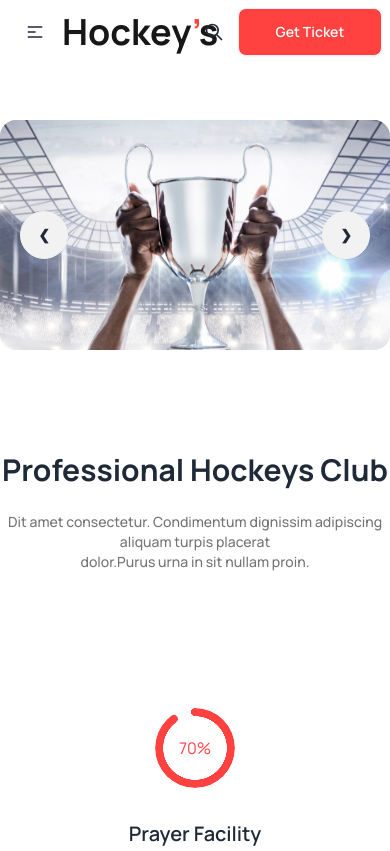
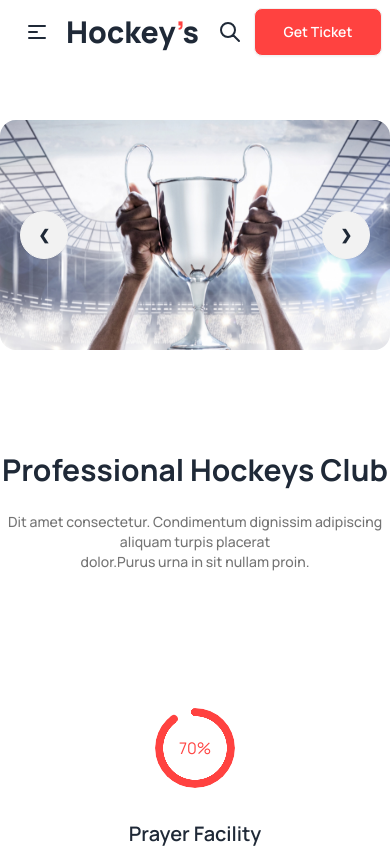
Before and after one commit to jawadkij1/Hockey, a plain HTML site: page index.html in a window 390 px wide. Shown: the top 851 px of the page. Drawn offline with nearby package versions, Linux system fonts and the light colour scheme.

Commit message:
fixed navbar issue

```diff
--- a/index.html
+++ b/index.html
@@ -49,7 +49,7 @@
                   <div tabindex="0" role="button" class="btn btn-ghost lg:hidden">
                     <svg
                       xmlns="http://www.w3.org/2000/svg"
-                      class="h-5 w-5 "
+                      class="h-6 w-6 "
                       fill="none"
                       viewBox="0 0 24 24"
                       stroke="currentColor"
@@ -64,7 +64,7 @@
                   </div>
                   <ul
                     tabindex="0"
-                    class="menu menu-sm dropdown-content mt-3 z-[1] p-2 shadow bg-base-100 rounded-box w-52"
+                    class="menu menu-sm dropdown-content mt-3 z-[1] p-1 shadow bg-base-100 rounded-box w-52"
                   >
                     <li><a class="text-hockey-primary">Home</a></li>
                     <li><a>About</a></li>
@@ -73,7 +73,7 @@
                     <li><a>Contact</a></li>
                   </ul>
                 </div>
-                <a class="text-neutral-900 text-4xl font-bold">
+                <a class= "text-3xl font-extrabold">
                   Hockey<span class="text-hockey-primary">’</span>s</a
                 >
               </div>
@@ -86,11 +86,11 @@
                   <li><a>Contact</a></li>
                 </ul>
               </div>
-              <div class="navbar-end">
+              <div class="navbar-end ">
                 <button class="btn btn-ghost btn-circle lg:mr-6">
                   <svg
                     xmlns="http://www.w3.org/2000/svg"
-                    class="h-5 w-5"
+                    class="h-6 w-6"
                     fill="none"
                     viewBox="0 0 24 24"
                     stroke="currentColor"
@@ -104,7 +104,7 @@
                   </svg>
                 </button>
 
-                <a class="btn bg-hockey-primary pt-4 pb-4 h-12 w-36 text-white border rounded-lg text-center"
+                <a class="btn bg-hockey-primary pt-4 pb-4 h-12 w-32 text-white border rounded-lg text-center"
                   >Get Ticket</a
                 >
               </div>
@@ -112,7 +112,7 @@
           </nav>
     </header>
 
-    <main class="md:container md:mx-auto " >
+    <main class="sm:container sm:mx-auto " >
         <section class="my-14 justify-center items-center">
             <div class="carousel w-full rounded-2xl ">
                 <div id="slide1" class="carousel-item relative w-full">
```
